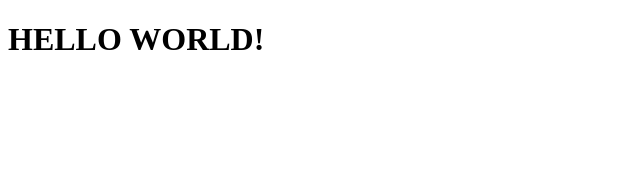
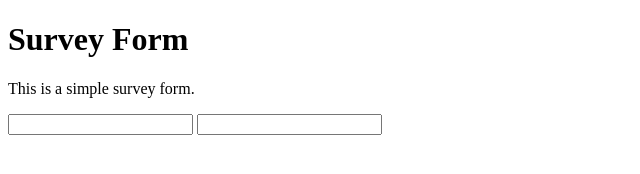
Before and after one commit to maziigwe/Microverse-Project, a plain HTML site: page index.html in a window 1280 px wide. Shown: the whole page, without its empty margins (0-640 px from the left). Drawn offline with Linux system fonts and the light colour scheme.

Commit message:
added title

```diff
--- a/index.html
+++ b/index.html
@@ -7,10 +7,17 @@
   </head>
 
   <body>
-    <h1>HELLO WORLD!</h1>
+
     <script src="https://cdn.freecodecamp.org/testable-projects-fcc/v1/bundle.js"></script>
     <script  src="js/index.js"></script>
 
+    <h1 id="title"> Survey Form</h1>
+    <p id="description"> This is a simple survey form.</p>
+
+    <form id="survey-form">
+      <input required type="text" id="name" />
+      <input required type="email" id="email" />
+    </form>
 
   </body>
 </html>
```
